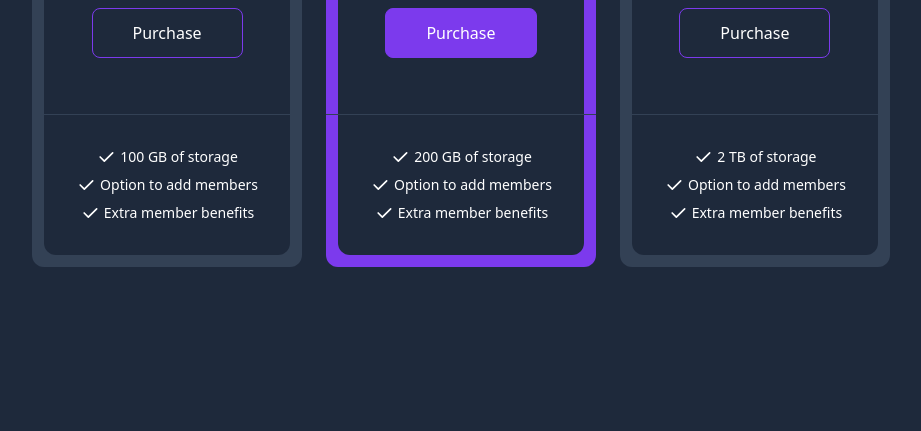
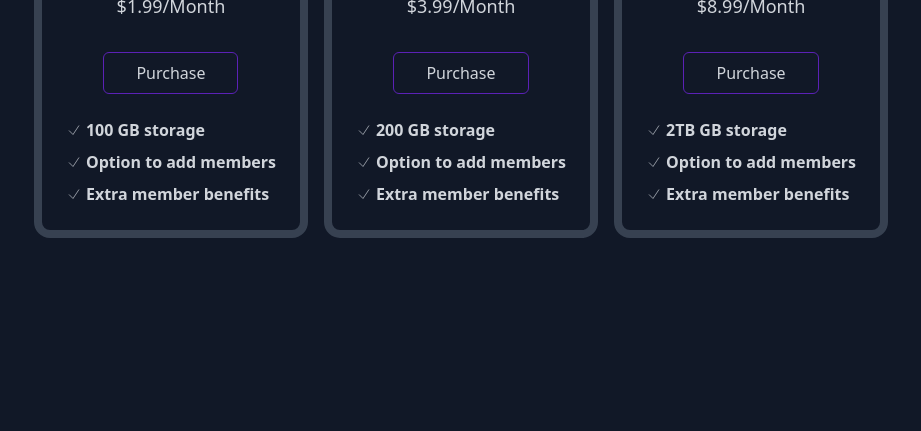
Before and after one commit to KouroshBhl/Tailwind-tutorial, a plain HTML site: page Mini projects/pricing-cards/index.html in a window 1280 px wide. Shown: the part 369-800 px from the top of the page, without its empty margins (179-1100 px from the left). Drawn offline with nearby package versions, Linux system fonts and the light colour scheme.

Commit message:
Implement pricing

```diff
--- a/Mini projects/pricing-cards/index.html
+++ b/Mini projects/pricing-cards/index.html
@@ -8,248 +8,219 @@
     <title>Pricing Cards</title>
   </head>
   <body>
-    <!-- Global Container -->
-    <div class="flex items-center justify-center min-h-screen bg-slate-800">
-      <!-- Inner Container -->
+    <div class="container bg-gray-900 h-screen min-w-full">
       <div
-        class="flex flex-col my-6 space-y-6 md:space-y-0 md:space-x-6 md:flex-row md:my-0"
+        class="flex md:flex-row flex-col justify-center items-center text-center gap-4 p-8 min-h-full"
       >
-        <!-- Col 1 -->
-        <div class="bg-slate-700 rounded-xl text-white">
-          <!-- Upper Container -->
-          <div class="p-8 mx-3 mt-3 rounded-t-xl bg-slate-800">
-            <div class="text-center uppercase">Basic</div>
-            <h2 class="mt-10 font-serif text-5xl text-center">100GB</h2>
-            <h3 class="mt-2 text-center">$1.99/Month</h3>
-            <div class="flex justify-center">
-              <a
-                href="#"
-                class="inline-block px-10 py-3 my-6 text-center border border-violet-600 rounded-lg duration-200 hover:bg-violet-800 hover:border-violet-800"
-                >Purchase</a
+        <div class="border-8 border-gray-700 text-gray-300 p-6 rounded-2xl">
+          <h4 class="uppercase mb-12">basic</h4>
+          <h1 class="uppercase font-bold text-5xl mb-4">100gb</h1>
+          <p class="mb-8 text-lg">$1.99/Month</p>
+          <button class="px-8 py-2 border border-violet-800 rounded-md mb-6">
+            Purchase
+          </button>
+
+          <div class="flex flex-col gap-2">
+            <div class="flex flex-row font-semibold gap-1">
+              <svg
+                xmlns="http://www.w3.org/2000/svg"
+                fill="none"
+                viewBox="0 0 24 24"
+                strokeWidth="{1.5}"
+                stroke="currentColor"
+                className="w-6 h-6"
+                class="w-4 font-bold"
               >
-            </div>
+                <path
+                  strokeLinecap="round"
+                  strokeLinejoin="round"
+                  d="M4.5 12.75l6 6 9-13.5"
+                />
+              </svg>
+
+              <p>100 GB storage</p>
             </div>
 
-          <!-- Border -->
-          <div class="border-t border-slate-700"></div>
-
-          <!-- Lower Container -->
-          <div class="p-8 mx-3 mb-3 rounded-b-xl bg-slate-800">
-            <!-- List Container -->
-            <div class="flex flex-col space-y-2">
-              <!-- List Item 1 -->
-              <div class="flex justify-center">
+            <div class="flex flex-row font-semibold gap-1">
               <svg
                 xmlns="http://www.w3.org/2000/svg"
-                  class="w-5 h-5"
+                fill="none"
                 viewBox="0 0 24 24"
-                  stroke-width="2"
+                strokeWidth="{1.5}"
                 stroke="currentColor"
-                  fill="none"
-                  stroke-linecap="round"
-                  stroke-linejoin="round"
+                className="w-6 h-6"
+                class="w-4 font-bold"
               >
-                  <path stroke="none" d="M0 0h24v24H0z" fill="none" />
-                  <path d="M5 12l5 5l10 -10" />
+                <path
+                  strokeLinecap="round"
+                  strokeLinejoin="round"
+                  d="M4.5 12.75l6 6 9-13.5"
+                />
               </svg>
-                <span class="text-sm ml-1">100 GB of storage</span>
+
+              <p>Option to add members</p>
             </div>
 
-              <!-- List Item 2 -->
-              <div class="flex justify-center">
+            <div class="flex flex-row font-semibold gap-1">
               <svg
                 xmlns="http://www.w3.org/2000/svg"
-                  class="w-5 h-5"
+                fill="none"
                 viewBox="0 0 24 24"
-                  stroke-width="2"
+                strokeWidth="{1.5}"
                 stroke="currentColor"
-                  fill="none"
-                  stroke-linecap="round"
-                  stroke-linejoin="round"
+                className="w-6 h-6"
+                class="w-4 font-bold"
               >
-                  <path stroke="none" d="M0 0h24v24H0z" fill="none" />
-                  <path d="M5 12l5 5l10 -10" />
+                <path
+                  strokeLinecap="round"
+                  strokeLinejoin="round"
+                  d="M4.5 12.75l6 6 9-13.5"
+                />
               </svg>
-                <span class="text-sm ml-1">Option to add members</span>
-              </div>
 
-              <!-- List Item 3 -->
-              <div class="flex justify-center">
-                <svg
-                  xmlns="http://www.w3.org/2000/svg"
-                  class="w-5 h-5"
-                  viewBox="0 0 24 24"
-                  stroke-width="2"
-                  stroke="currentColor"
-                  fill="none"
-                  stroke-linecap="round"
-                  stroke-linejoin="round"
-                >
-                  <path stroke="none" d="M0 0h24v24H0z" fill="none" />
-                  <path d="M5 12l5 5l10 -10" />
-                </svg>
-                <span class="text-sm ml-1">Extra member benefits</span>
-              </div>
+              <p>Extra member benefits</p>
             </div>
           </div>
         </div>
 
-        <!-- Col 2 -->
-        <div class="bg-violet-600 rounded-xl text-white">
-          <!-- Upper Container -->
-          <div class="p-8 mx-3 mt-3 rounded-t-xl bg-slate-800">
-            <div class="text-center uppercase">Standard</div>
-            <h2 class="mt-10 font-serif text-5xl text-center">200GB</h2>
-            <h3 class="mt-2 text-center">$3.99/Month</h3>
-            <div class="flex justify-center">
-              <a
-                href="#"
-                class="inline-block px-10 py-3 my-6 text-center border border-violet-600 rounded-lg duration-200 bg-violet-600 hover:bg-violet-800 hover:border-violet-800"
-                >Purchase</a
+        <div class="border-8 border-gray-700 text-gray-300 p-6 rounded-2xl">
+          <h4 class="uppercase mb-12">Standard</h4>
+          <h1 class="uppercase font-bold text-5xl mb-4">200gb</h1>
+          <p class="mb-8 text-lg">$3.99/Month</p>
+          <button class="px-8 py-2 border border-violet-800 rounded-md mb-6">
+            Purchase
+          </button>
+
+          <div class="flex flex-col gap-2">
+            <div class="flex flex-row font-semibold gap-1">
+              <svg
+                xmlns="http://www.w3.org/2000/svg"
+                fill="none"
+                viewBox="0 0 24 24"
+                strokeWidth="{1.5}"
+                stroke="currentColor"
+                className="w-6 h-6"
+                class="w-4 font-bold"
               >
-            </div>
+                <path
+                  strokeLinecap="round"
+                  strokeLinejoin="round"
+                  d="M4.5 12.75l6 6 9-13.5"
+                />
+              </svg>
+
+              <p>200 GB storage</p>
             </div>
 
-          <!-- Border -->
-          <div class="border-t border-slate-700"></div>
-
-          <!-- Lower Container -->
-          <div class="p-8 mx-3 mb-3 rounded-b-xl bg-slate-800">
-            <!-- List Container -->
-            <div class="flex flex-col space-y-2">
-              <!-- List Item 1 -->
-              <div class="flex justify-center">
+            <div class="flex flex-row font-semibold gap-1">
               <svg
                 xmlns="http://www.w3.org/2000/svg"
-                  class="w-5 h-5"
+                fill="none"
                 viewBox="0 0 24 24"
-                  stroke-width="2"
+                strokeWidth="{1.5}"
                 stroke="currentColor"
-                  fill="none"
-                  stroke-linecap="round"
-                  stroke-linejoin="round"
+                className="w-6 h-6"
+                class="w-4 font-bold"
               >
-                  <path stroke="none" d="M0 0h24v24H0z" fill="none" />
-                  <path d="M5 12l5 5l10 -10" />
+                <path
+                  strokeLinecap="round"
+                  strokeLinejoin="round"
+                  d="M4.5 12.75l6 6 9-13.5"
+                />
               </svg>
-                <span class="text-sm ml-1">200 GB of storage</span>
+
+              <p>Option to add members</p>
             </div>
 
-              <!-- List Item 2 -->
-              <div class="flex justify-center">
+            <div class="flex flex-row font-semibold gap-1">
               <svg
                 xmlns="http://www.w3.org/2000/svg"
-                  class="w-5 h-5"
+                fill="none"
                 viewBox="0 0 24 24"
-                  stroke-width="2"
+                strokeWidth="{1.5}"
                 stroke="currentColor"
-                  fill="none"
-                  stroke-linecap="round"
-                  stroke-linejoin="round"
+                className="w-6 h-6"
+                class="w-4 font-bold"
               >
-                  <path stroke="none" d="M0 0h24v24H0z" fill="none" />
-                  <path d="M5 12l5 5l10 -10" />
+                <path
+                  strokeLinecap="round"
+                  strokeLinejoin="round"
+                  d="M4.5 12.75l6 6 9-13.5"
+                />
               </svg>
-                <span class="text-sm ml-1">Option to add members</span>
-              </div>
 
-              <!-- List Item 3 -->
-              <div class="flex justify-center">
-                <svg
-                  xmlns="http://www.w3.org/2000/svg"
-                  class="w-5 h-5"
-                  viewBox="0 0 24 24"
-                  stroke-width="2"
-                  stroke="currentColor"
-                  fill="none"
-                  stroke-linecap="round"
-                  stroke-linejoin="round"
-                >
-                  <path stroke="none" d="M0 0h24v24H0z" fill="none" />
-                  <path d="M5 12l5 5l10 -10" />
-                </svg>
-                <span class="text-sm ml-1">Extra member benefits</span>
-              </div>
+              <p>Extra member benefits</p>
             </div>
           </div>
         </div>
 
-        <!-- Col 3 -->
-        <div class="bg-slate-700 rounded-xl text-white">
-          <!-- Upper Container -->
-          <div class="p-8 mx-3 mt-3 rounded-t-xl bg-slate-800">
-            <div class="text-center uppercase">Premium</div>
-            <h2 class="mt-10 font-serif text-5xl text-center">2 TB</h2>
-            <h3 class="mt-2 text-center">$8.99/Month</h3>
-            <div class="flex justify-center">
-              <a
-                href="#"
-                class="inline-block px-10 py-3 my-6 text-center border border-violet-600 rounded-lg duration-200 hover:bg-violet-800 hover:border-violet-800"
-                >Purchase</a
+        <div class="border-8 border-gray-700 text-gray-300 p-6 rounded-2xl">
+          <h4 class="uppercase mb-12">Premium</h4>
+          <h1 class="uppercase font-bold text-5xl mb-4">2TB</h1>
+          <p class="mb-8 text-lg">$8.99/Month</p>
+          <button class="px-8 py-2 border border-violet-800 rounded-md mb-6">
+            Purchase
+          </button>
+
+          <div class="flex flex-col gap-2">
+            <div class="flex flex-row font-semibold gap-1">
+              <svg
+                xmlns="http://www.w3.org/2000/svg"
+                fill="none"
+                viewBox="0 0 24 24"
+                strokeWidth="{1.5}"
+                stroke="currentColor"
+                className="w-6 h-6"
+                class="w-4 font-bold"
               >
-            </div>
+                <path
+                  strokeLinecap="round"
+                  strokeLinejoin="round"
+                  d="M4.5 12.75l6 6 9-13.5"
+                />
+              </svg>
+
+              <p>2TB GB storage</p>
             </div>
 
-          <!-- Border -->
-          <div class="border-t border-slate-700"></div>
-
-          <!-- Lower Container -->
-          <div class="p-8 mx-3 mb-3 rounded-b-xl bg-slate-800">
-            <!-- List Container -->
-            <div class="flex flex-col space-y-2">
-              <!-- List Item 1 -->
-              <div class="flex justify-center">
+            <div class="flex flex-row font-semibold gap-1">
               <svg
                 xmlns="http://www.w3.org/2000/svg"
-                  class="w-5 h-5"
+                fill="none"
                 viewBox="0 0 24 24"
-                  stroke-width="2"
+                strokeWidth="{1.5}"
                 stroke="currentColor"
-                  fill="none"
-                  stroke-linecap="round"
-                  stroke-linejoin="round"
+                className="w-6 h-6"
+                class="w-4 font-bold"
               >
-                  <path stroke="none" d="M0 0h24v24H0z" fill="none" />
-                  <path d="M5 12l5 5l10 -10" />
+                <path
+                  strokeLinecap="round"
+                  strokeLinejoin="round"
+                  d="M4.5 12.75l6 6 9-13.5"
+                />
               </svg>
-                <span class="text-sm ml-1">2 TB of storage</span>
+
+              <p>Option to add members</p>
             </div>
 
-              <!-- List Item 2 -->
-              <div class="flex justify-center">
+            <div class="flex flex-row font-semibold gap-1">
               <svg
                 xmlns="http://www.w3.org/2000/svg"
-                  class="w-5 h-5"
+                fill="none"
                 viewBox="0 0 24 24"
-                  stroke-width="2"
+                strokeWidth="{1.5}"
                 stroke="currentColor"
-                  fill="none"
-                  stroke-linecap="round"
-                  stroke-linejoin="round"
+                className="w-6 h-6"
+                class="w-4 font-bold"
               >
-                  <path stroke="none" d="M0 0h24v24H0z" fill="none" />
-                  <path d="M5 12l5 5l10 -10" />
+                <path
+                  strokeLinecap="round"
+                  strokeLinejoin="round"
+                  d="M4.5 12.75l6 6 9-13.5"
+                />
               </svg>
-                <span class="text-sm ml-1">Option to add members</span>
-              </div>
 
-              <!-- List Item 3 -->
-              <div class="flex justify-center">
-                <svg
-                  xmlns="http://www.w3.org/2000/svg"
-                  class="w-5 h-5"
-                  viewBox="0 0 24 24"
-                  stroke-width="2"
-                  stroke="currentColor"
-                  fill="none"
-                  stroke-linecap="round"
-                  stroke-linejoin="round"
-                >
-                  <path stroke="none" d="M0 0h24v24H0z" fill="none" />
-                  <path d="M5 12l5 5l10 -10" />
-                </svg>
-                <span class="text-sm ml-1">Extra member benefits</span>
-              </div>
+              <p>Extra member benefits</p>
             </div>
           </div>
         </div>
```
Lines whose indentation alone changed are shown as unchanged.
